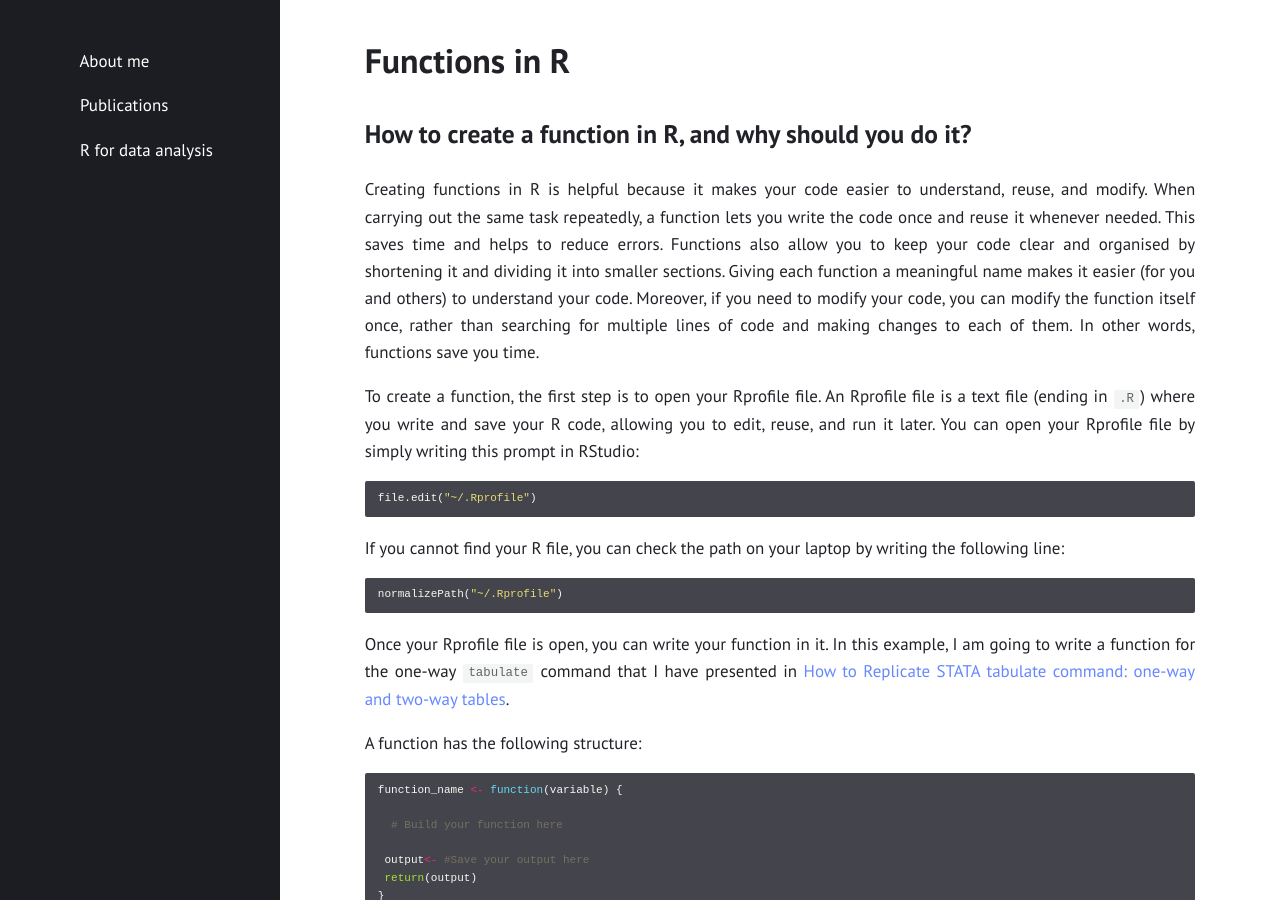
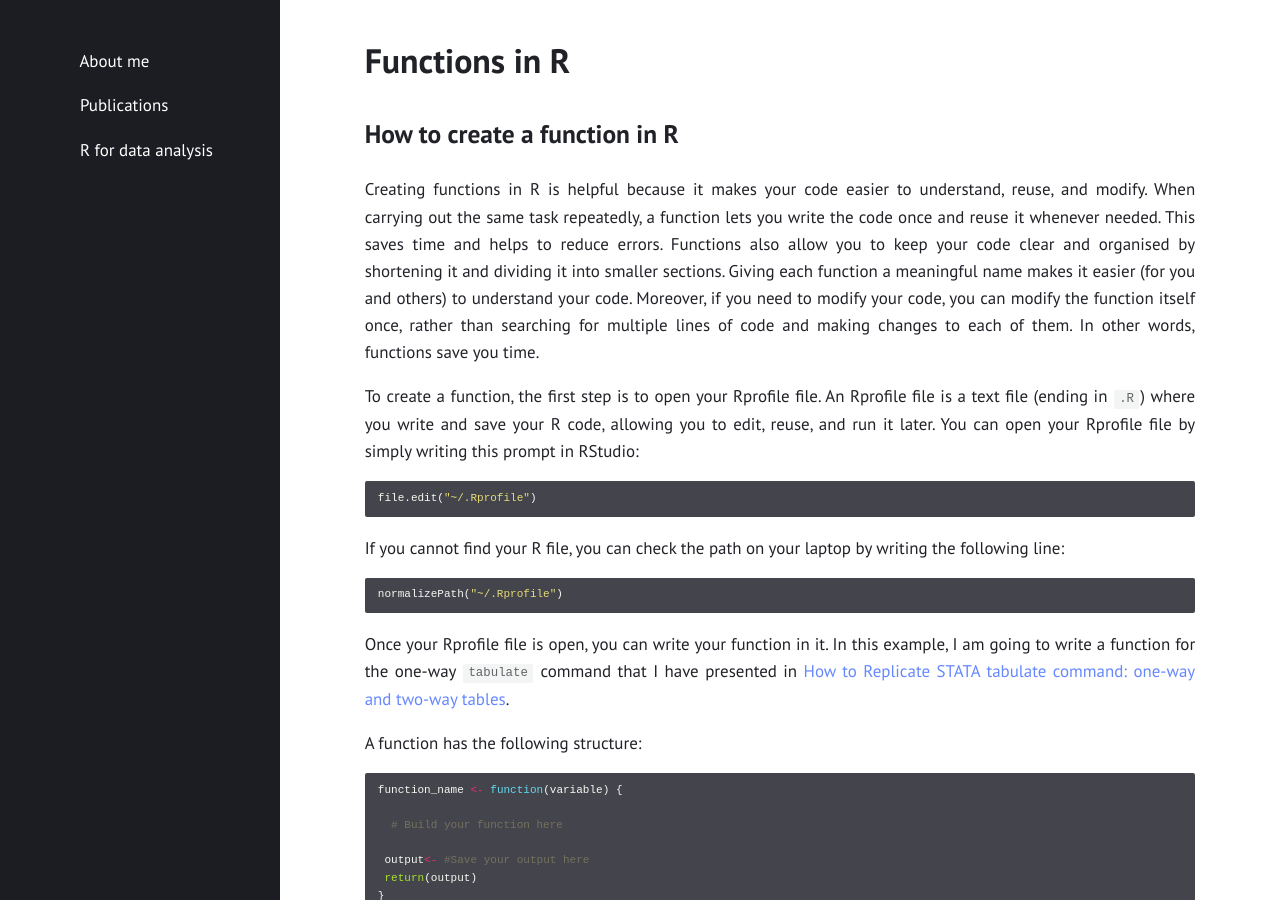
Before and after one commit to gubellom/gubellom.github.io, a Jekyll site: the page built from R files/Functions.md, in a window 1280 px wide and 900 px high. Built offline with Jekyll 4.4.1, drawn with Linux system fonts in a browser that asks for light colours.

Commit message:
Update Functions.md
Signed-off-by: Michele Gubello <62111923+gubellom@users.noreply.github.com>

```diff
--- a/R files/Functions.md
+++ b/R files/Functions.md
@@ -15,7 +15,7 @@ permalink: "/functions/"
 </script>
 </head>
 
-# How to create a function in R, and why should you do it?
+# How to create a function in R
 
 Creating functions in R is helpful because it makes your code easier to understand, reuse, and modify. When carrying out the same task repeatedly, a function lets you write the code once and reuse it whenever needed. This saves time and helps to reduce errors. Functions also allow you to keep your code clear and organised by shortening it and dividing it into smaller sections. Giving each function a meaningful name makes it easier (for you and others) to understand your code. Moreover, if you need to modify your code, you can modify the function itself once, rather than searching for multiple lines of code and making changes to each of them. In other words, functions save you time.
 
```
